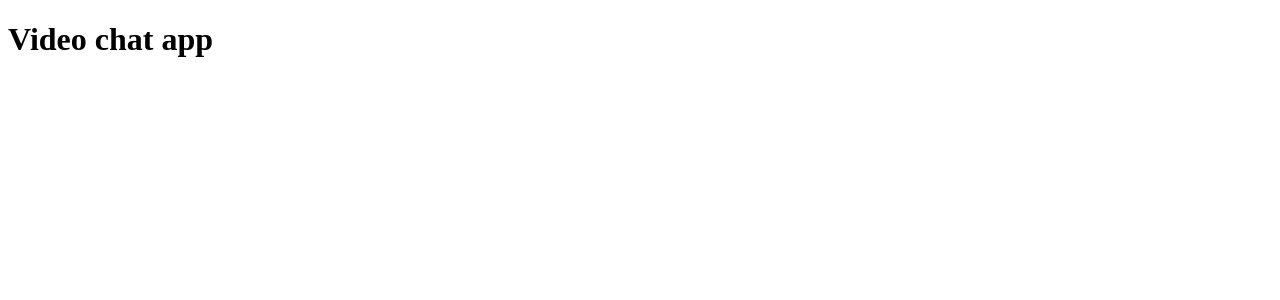
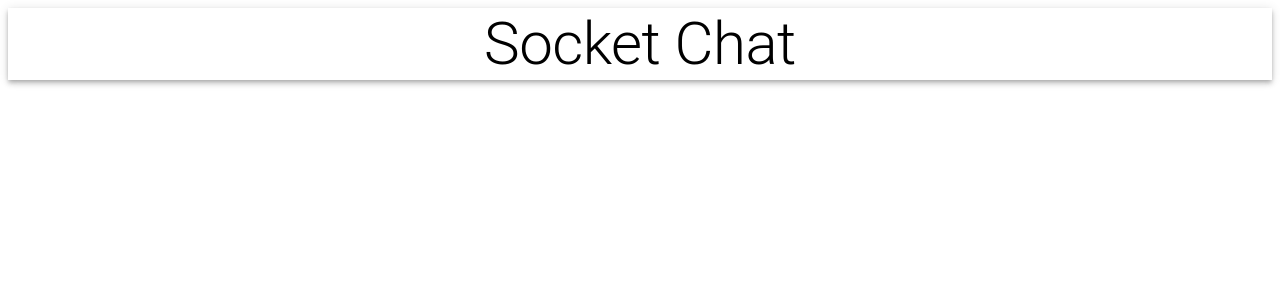
Before and after one commit to dylangit01/socket.io_webchat_app, a React (Create React App) app in the folder client/: page / in a window 1280 px wide. Shown: the top 300 px of the page. Built offline with nearby package versions, Linux system fonts and the light colour scheme; the HTML template or start-up script is replaced by a standard one.

Commit message:
add three components and setup material ui style in App.js

```diff
--- a/client/src/App.jsx
+++ b/client/src/App.jsx
@@ -1,10 +1,27 @@
 import React from 'react';
+import { Typography, AppBar } from '@material-ui/core';
+import {makeStyles} from '@material-ui/core/styles'
+
+import VideoPlayer from './components/VideoPlayer';
+import Options from './components/Options';
+import Notifications from './components/Notifications';
+
+const useStyles = makeStyles(theme => ({		// remember to wrap the object with parentheses to return it
+
+}))
 
 const App = () => {
 	return (
 		<div>
-			<h1>Video chat app</h1>
-
+			<AppBar position='static' color='inherit'>
+				<Typography variant='h2' align='center'>
+					Socket Chat
+				</Typography>
+			</AppBar>
+			<VideoPlayer />
+			<Options>
+				<Notifications />
+			</Options>
 		</div>
 	);
 };
--- /dev/null
+++ b/client/src/components/Notifications.jsx
@@ -0,0 +1,11 @@
+import React from 'react';
+
+const Notifications = () => {
+	return (
+		<div>
+
+		</div>
+	 );
+}
+
+export default Notifications;
--- /dev/null
+++ b/client/src/components/Options.jsx
@@ -0,0 +1,11 @@
+import React from 'react';
+
+const Options = ({children}) => {
+	return (
+		<div>
+			{children}
+		</div>
+	 );
+}
+
+export default Options;
--- /dev/null
+++ b/client/src/components/VideoPlayer.jsx
@@ -0,0 +1,12 @@
+import React from 'react';
+
+const VideoPlayer = () => {
+	return (
+
+		<div>
+
+		</div>
+	 );
+}
+
+export default VideoPlayer;
```
